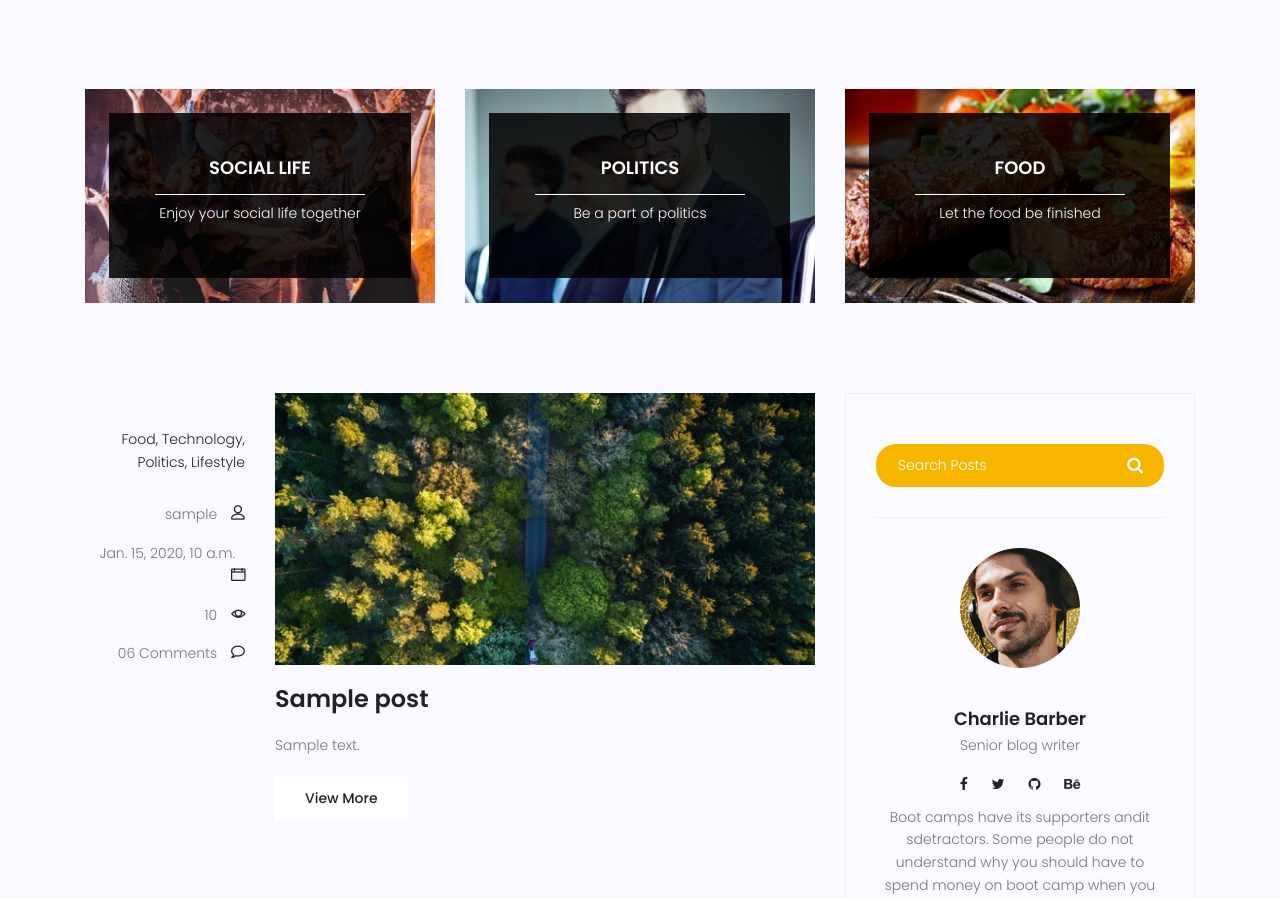
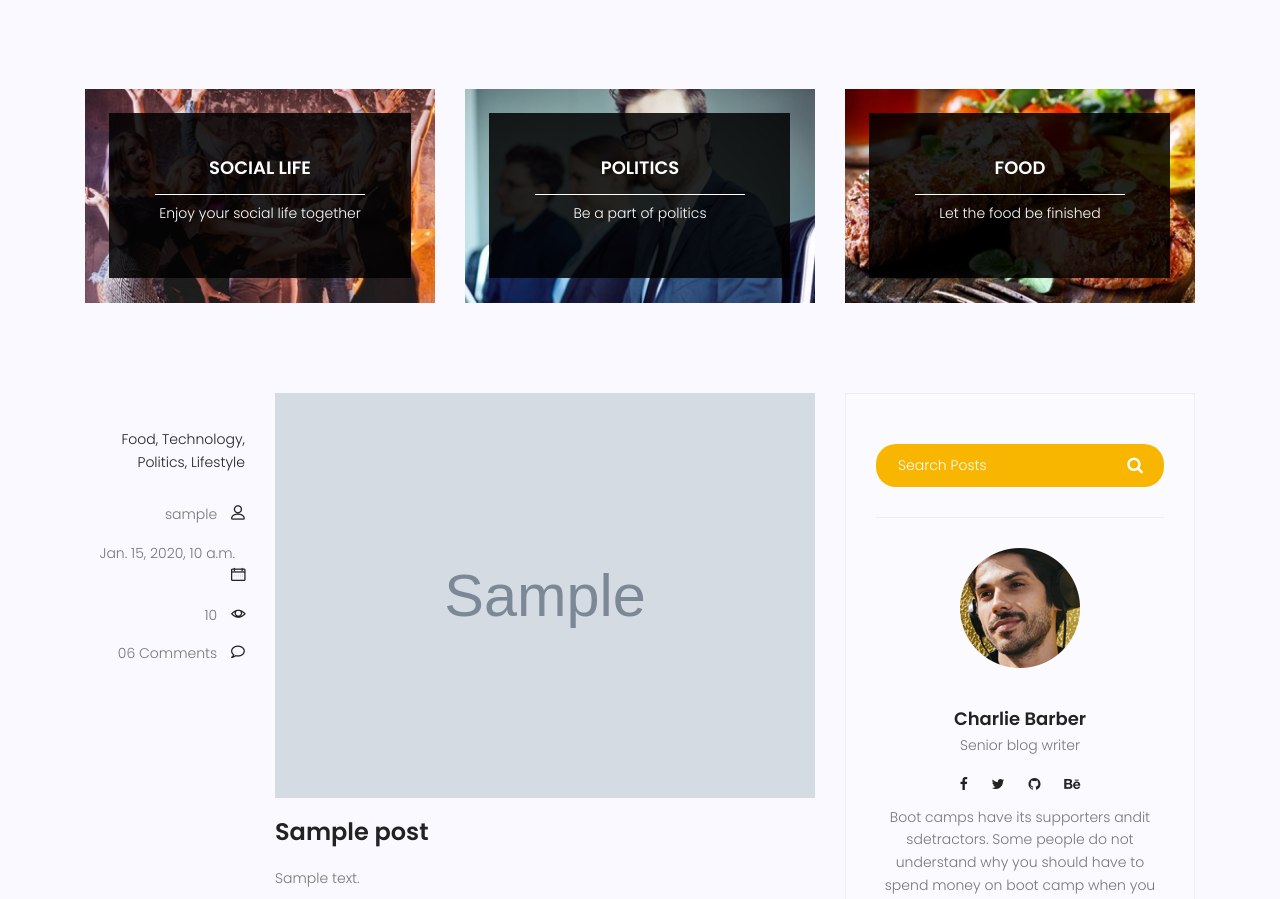
Before and after one commit to Malekpour99/my_site, a Django app: page /blog/ in a window 1280 px wide. Shown: the part 689-1588 px from the top of the page. Run offline with Django 4.2, Linux system fonts and the light colour scheme; tables that the repository leaves empty hold one stand-in row (values such as "Sample post"); grey boxes marked "Sample" are stand-in pictures; some libraries are stand-ins or nearby versions.

Commit message:
Updated blog's home & single Templates
Replaced previous image sources with each post's specific uploaded image or the default image

```diff
--- a/templates/blog/blog-home.html
+++ b/templates/blog/blog-home.html
@@ -103,7 +103,7 @@
 								</div>
 								<div class="col-lg-9 col-md-9 ">
 									<div class="feature-img">
-										<img class="img-fluid" src="{% static 'img/blog/feature-img2.jpg' %}" alt="">
+										<img class="img-fluid" src="{{ post.image.url }}" alt="">
 									</div>
 									<a class="posts-title" href="{% url "blog:single" post.id%}"><h3>{{ post.title }}</h3></a>
 									<p class="excert">
--- a/templates/blog/blog-single.html
+++ b/templates/blog/blog-single.html
@@ -25,7 +25,7 @@
 							<div class="single-post row">
 								<div class="col-lg-12">
 									<div class="feature-img">
-										<img class="img-fluid" src="{% static 'img/blog/feature-img1.jpg' %}" alt="">
+										<img class="img-fluid" src="{{ post.image.url }}" alt="">
 									</div>
 								</div>
 								<div class="col-lg-3  col-md-3 meta-details">
```
